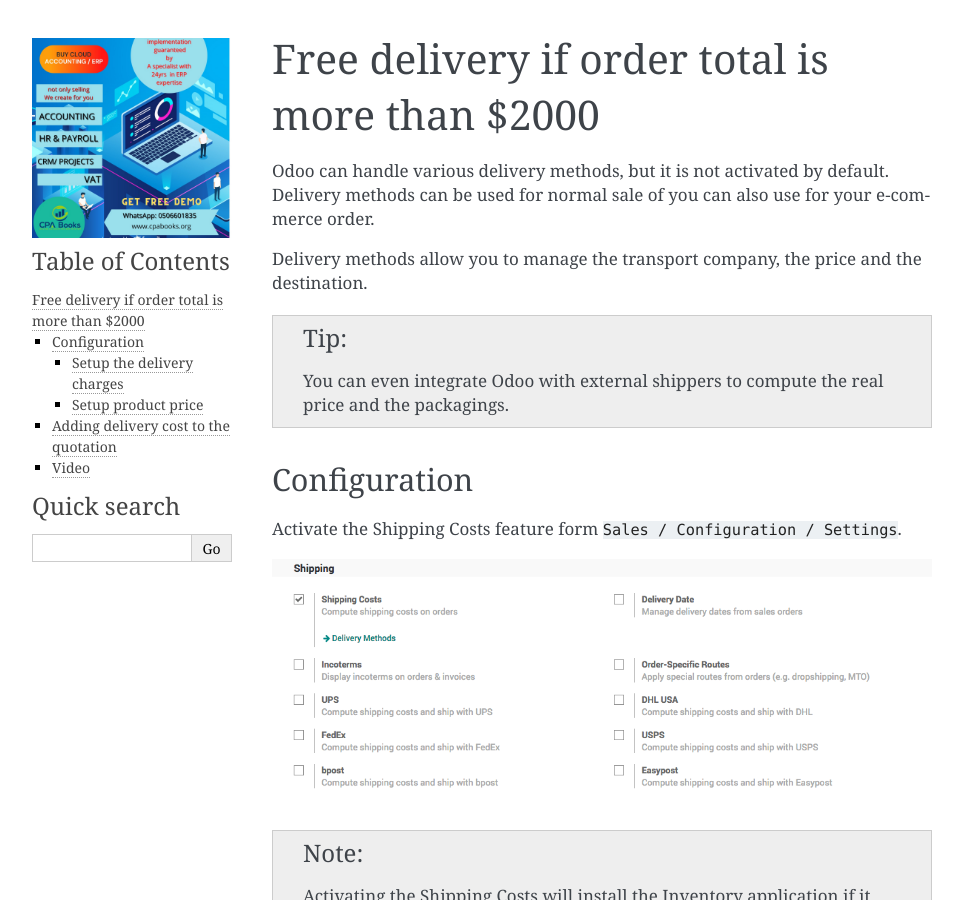
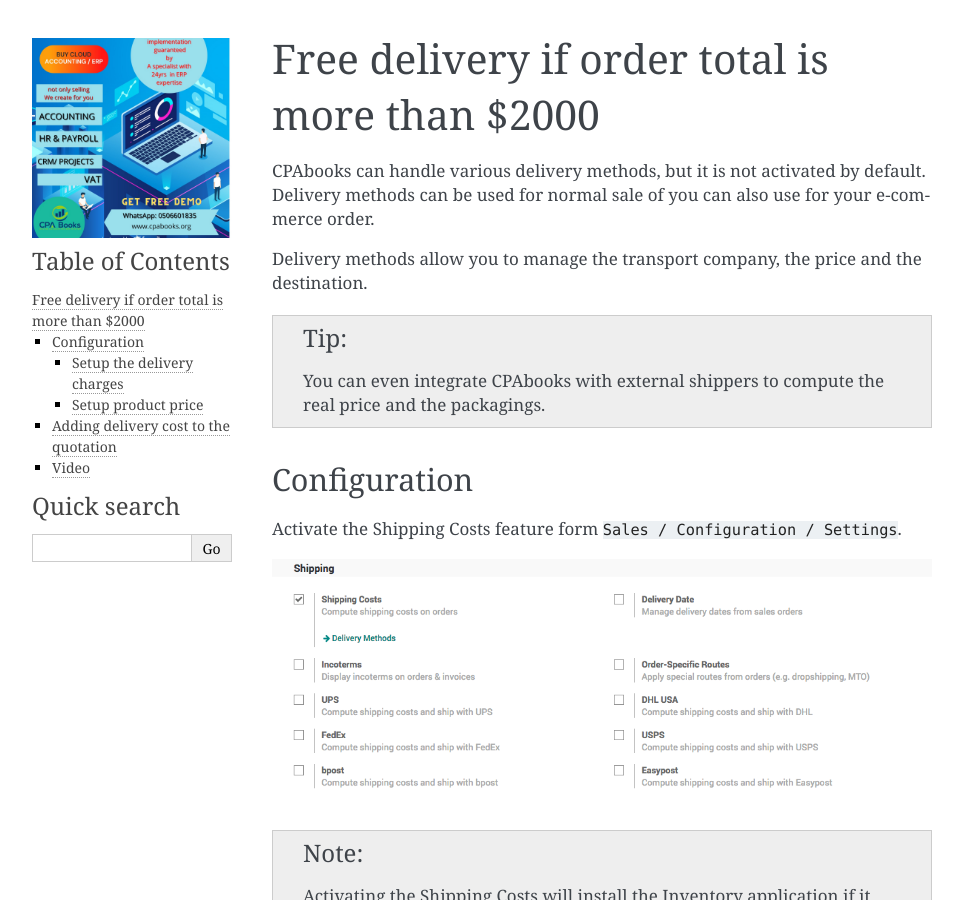
Before and after one commit to cpabooks/cpabooks-docs, a Sphinx documentation site: the page built from docs/sales/delivery/free-delivery-if-the-order-total-is-more-than-usd-2000.rst, in a window 1280 px wide and 900 px high. Shown: the whole window, without its empty margins (148-1111 px from the left). Built offline with Sphinx 7.4.7, drawn with Linux system fonts in a browser that asks for light colours; pages that are not in the unit, such as notebooks, are missing from menus; some of the changed text lies outside the part shown.

Commit message:
Update free-delivery-if-the-order-total-is-more-than-usd-2000.rst

```diff
--- a/docs/sales/delivery/free-delivery-if-the-order-total-is-more-than-usd-2000.rst
+++ b/docs/sales/delivery/free-delivery-if-the-order-total-is-more-than-usd-2000.rst
@@ -7,12 +7,12 @@
 ===============================================
 Free delivery if order total is more than $2000
 ===============================================
-Odoo can handle various delivery methods, but it is not activated by default.
+CPAbooks can handle various delivery methods, but it is not activated by default.
 Delivery methods can be used for normal sale of you can also use for your e-commerce order.
 
 Delivery methods allow you to manage the transport company, the price and the destination.
 
-.. tip:: You can even integrate Odoo with external shippers to compute the real price and the packagings.
+.. tip:: You can even integrate CPAbooks with external shippers to compute the real price and the packagings.
 
 Configuration
 -------------
@@ -57,10 +57,10 @@
 
 Video
 -----
-Access the video at https://www.youtube.com/watch?v=JDmpvFqVmzw
+Access the video at https://www.youtube.com/watch?v=vq60OruLojk
 
 .. raw:: html
 
     <div style="text-align: center; margin-bottom: 2em;">
-    <iframe width="100%" class="youtube-video" src="https://www.youtube.com/embed/JDmpvFqVmzw" frameborder="0" allow="autoplay; encrypted-media" allowfullscreen></iframe>
+    <iframe width="100%" class="youtube-video" src="https://www.youtube.com/embed/vq60OruLojk" frameborder="0" allow="autoplay; encrypted-media" allowfullscreen></iframe>
     </div>
```
